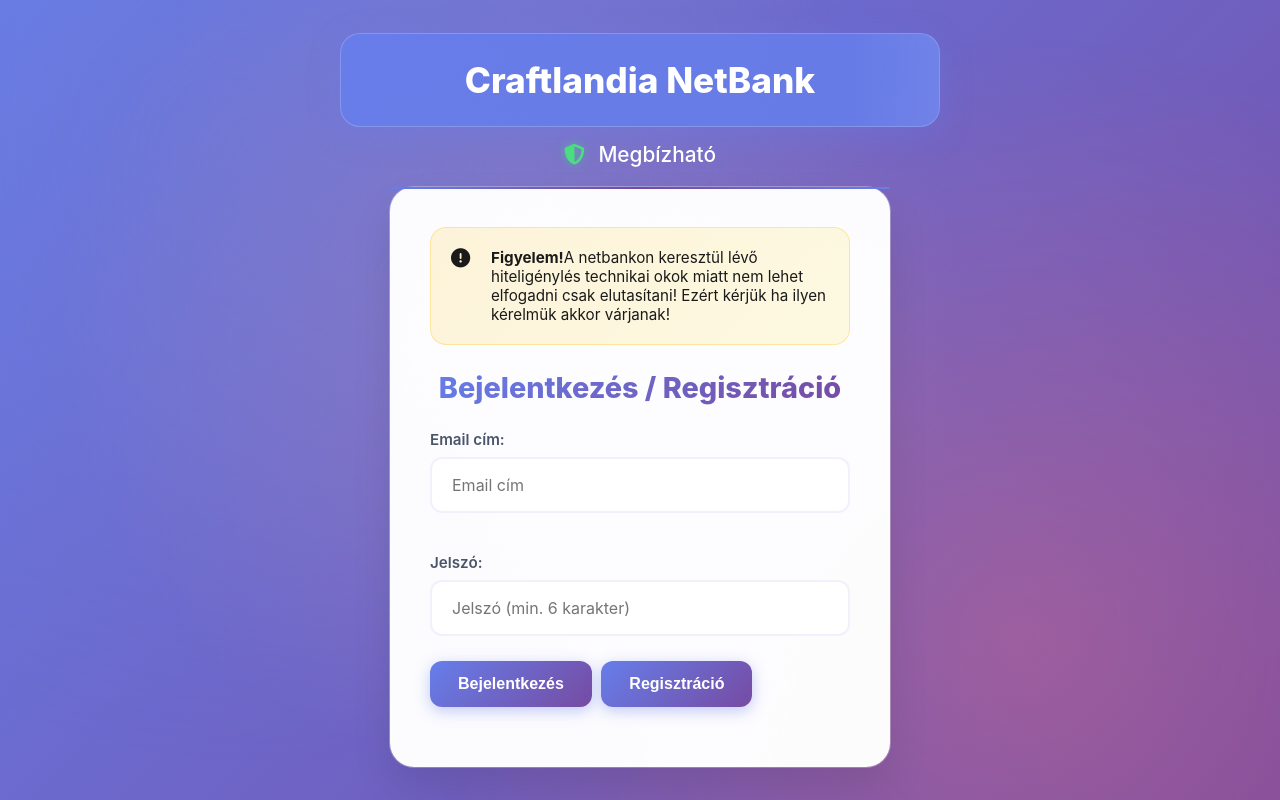
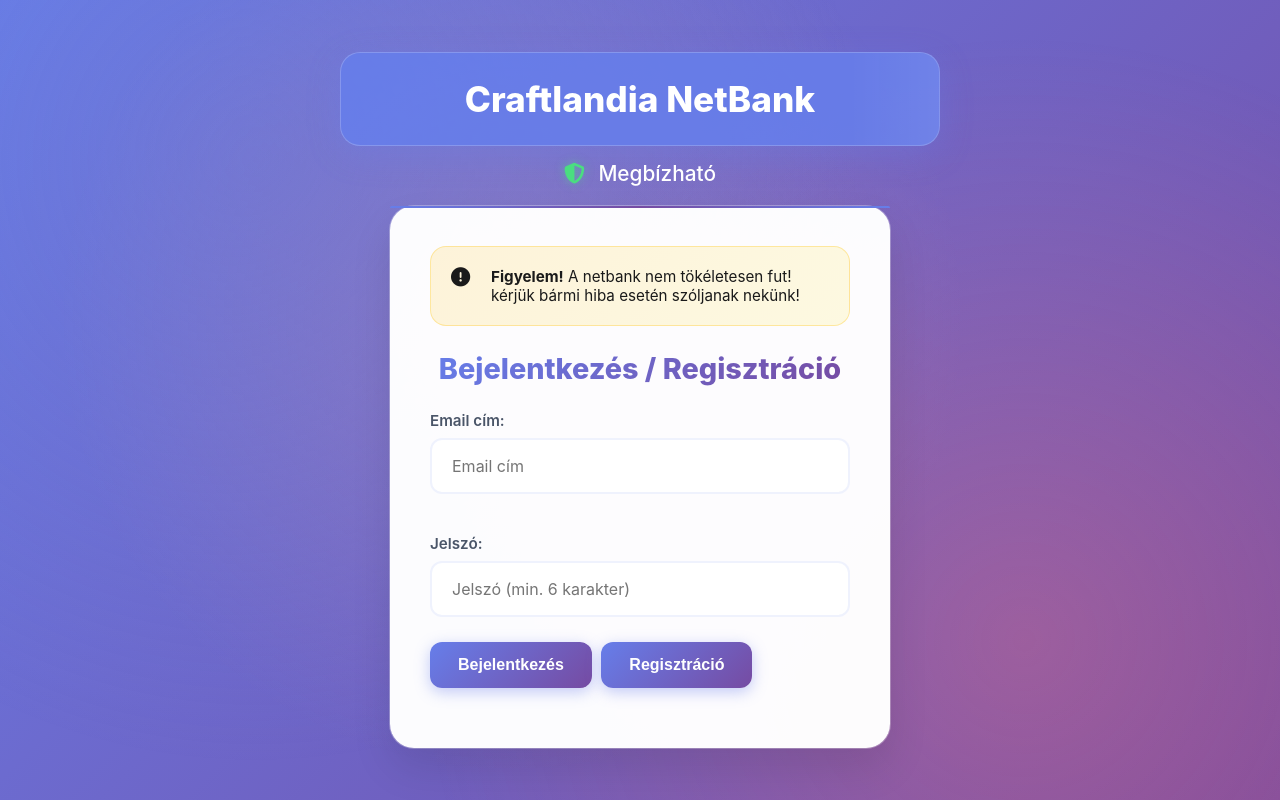
Before and after one commit to Sargakalap/netbank, a plain HTML site: page index.html in a window 1280 px wide. Drawn offline with Linux system fonts and the light colour scheme; no server answers.

Commit message:
Update index.html

```diff
--- a/index.html
+++ b/index.html
@@ -4,6 +4,7 @@
   <meta charset="UTF-8" />
   <meta name="viewport" content="width=device-width, initial-scale=1" />
   <title>Craftlandia NetBank</title>
+  <link rel="icon" href="https://i.postimg.cc/XqpByjCT/NET.png" />
   <link rel="stylesheet" href="https://cdnjs.cloudflare.com/ajax/libs/font-awesome/6.4.0/css/all.min.css" />
   <script src="https://www.google.com/recaptcha/enterprise.js" async defer></script>
   <style>
@@ -590,7 +591,7 @@
 
   <main>
     <div class="important">
-<p><strong>Figyelem!</strong>A netbankon keresztül lévő hiteligénylés technikai okok miatt nem lehet elfogadni csak elutasítani! Ezért kérjük ha ilyen kérelmük akkor várjanak!</p>
+<p><strong>Figyelem!</strong> A netbank nem tökéletesen fut! kérjük bármi hiba esetén szóljanak nekünk!</p>
     </div>
 
     <!-- Login/Register -->
```
